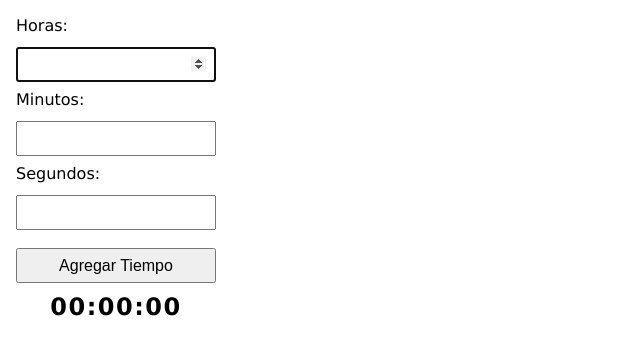
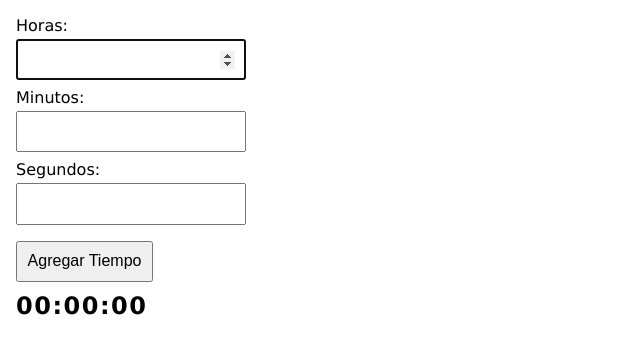
Before and after one commit to amShuri/curso-de-javascript, a plain HTML site: page clase-5/tarea-3/index.html in a window 1280 px wide. Shown: the whole page, without its empty margins (0-640 px from the left). Drawn offline with Linux system fonts and the light colour scheme.

Commit message:
Actualizo selectores y estilos para mejorar la UI
Cambio el nombre del atributo ID para reducir repetitividad en los estilos CSS.
También se actualizaron ciertas propiedades para mejorar la compatibilidad del diseño entre tareas.

```diff
--- a/clase-5/tarea-3/index.html
+++ b/clase-5/tarea-3/index.html
@@ -21,7 +21,7 @@
       <button id="boton-agregar-tiempo">Agregar Tiempo</button>
     </form>
 
-    <div id="resultado-tarea3">
+    <div id="resultado">
       <strong id="tiempo-total">00:00:00</strong>
     </div>
 
--- a/style.css
+++ b/style.css
@@ -13,33 +13,35 @@ h1 {
   margin-bottom: 10px;
 }
 
-form {
-  align-items: start;
-  display: flex;
-  flex-direction: column;
-  gap: 8px;
+form,
+label,
+button,
+em {
+  display: block;
 }
 
 label {
   cursor: pointer;
-  display: block;
   margin-bottom: 4px;
 }
 
 input,
-button,
-div {
-  width: 200px;
+button {
+  font-size: 1rem;
+  padding: 0.6rem;
 }
 
 input {
-  padding: 0.5rem;
+  margin-bottom: 8px;
 }
 
 button {
-  font-size: 1rem;
-  height: 35px;
-  margin-top: 10px;
+  margin-top: 8px;
+}
+
+em,
+ol {
+  width: max-content;
 }
 
 strong {
@@ -51,10 +53,6 @@ div {
   margin-top: 10px;
 }
 
-em {
-  display: block;
-}
-
 ol {
   background-color: #2b2b2b;
   border-radius: 12px;
@@ -62,22 +60,14 @@ ol {
   gap: 15px;
   list-style: none;
   padding: 1rem;
-  width: max-content;
 }
 
 li {
   color: #fff;
   font-weight: bold;
-  width: max-content;
 }
 
 #resultado {
-  text-align: left;
-  width: 100%;
-}
-
-#resultado-tarea3 {
-  text-align: center;
   width: 200px;
 }
 
```
